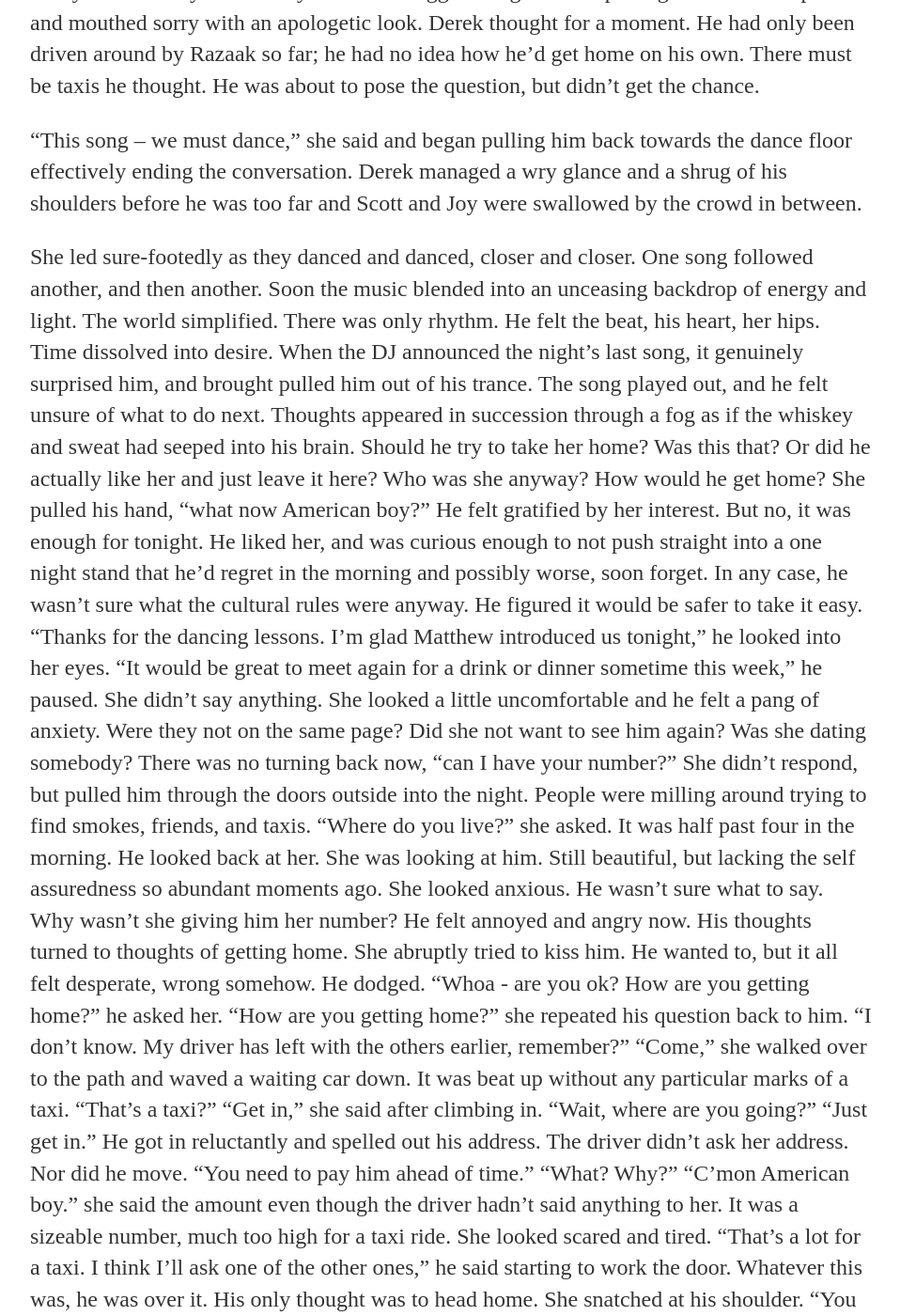
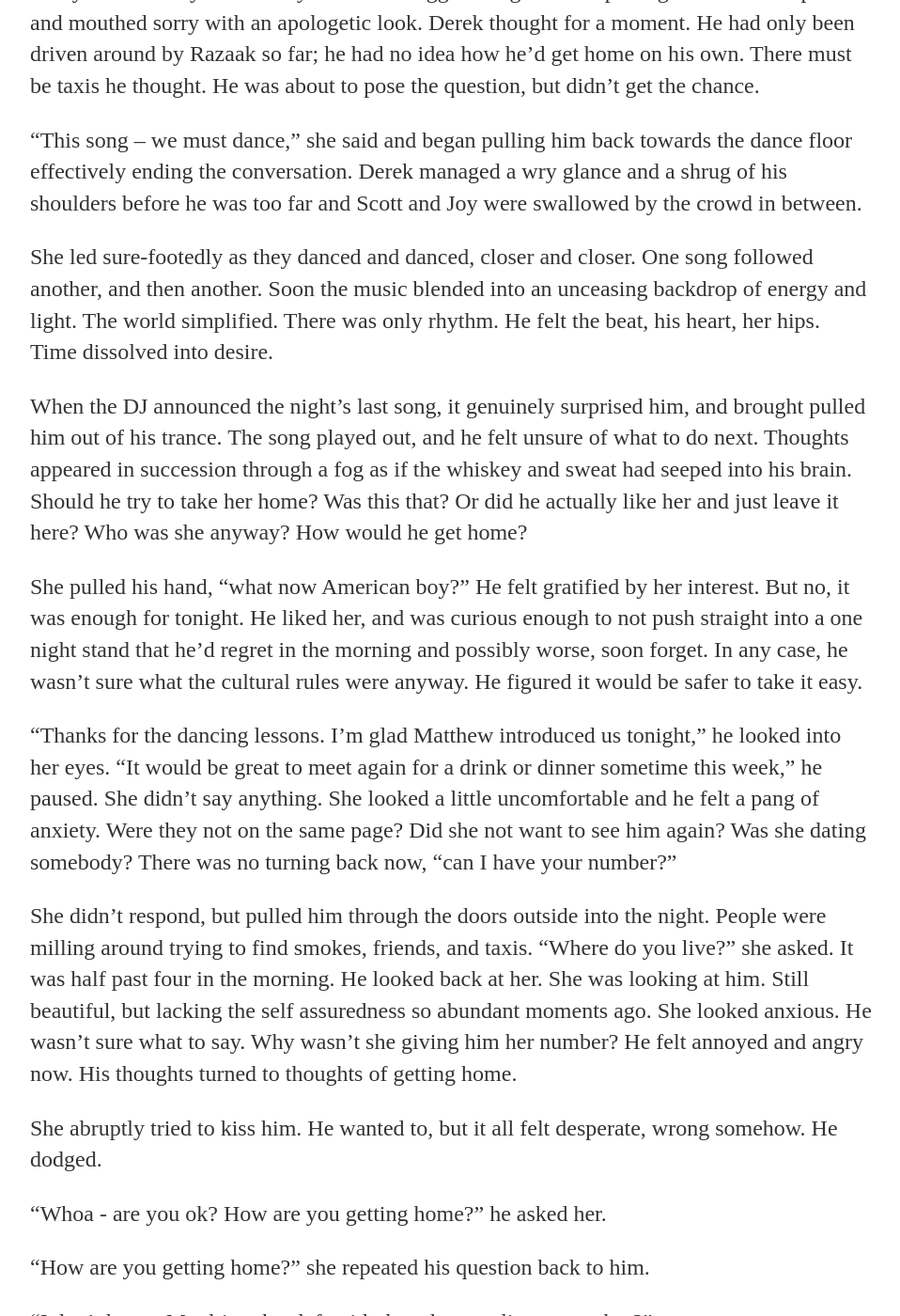
Before and after one commit to sgsen/sgsen.github.io, a Jekyll site: the page built from _posts/2016-10-03-Nasi.md, in a window 1280 px wide and 1400 px high, scrolled down 4732 px. Shown: the whole window at 94% size, without its empty margins (160-1118 px from the left). Built offline with Jekyll 4.4.1, drawn with Linux system fonts in a browser that asks for light colours; comment, search, counter and statistics services are not loaded; some of the changed text lies outside the part shown.

Commit message:
edits Nasi

```diff
--- a/_posts/2016-10-03-Nasi.md
+++ b/_posts/2016-10-03-Nasi.md
@@ -64,7 +65,8 @@
 “Having fun I see?” said Scott knowingly.“Who’s your new friend?” He reached over his hand. “Hello.” She nodded and took his hand, but didn’t say anything. “Listen, Dobby, Joy here is about done. I think a few of us will head back shortly with Razak. I assume you’ll find your own way home?”Joy made an exaggerated gesture of putting her head on a pillow and mouthed sorry with an apologetic look. Derek thought for a moment. He had only been driven around by Razaak so far; he had no idea how he’d get home on his own. There must be taxis he thought. He was about to pose the question, but didn’t get the chance.
 
 “This song -- we must dance,” she said and began pulling him back towards the dance floor effectively ending the conversation. Derek managed a wry glance and a shrug of his shoulders before he was too far and Scott and Joy were swallowed by the crowd in between.
-<p style="text-align:left;">She led sure-footedly as they danced and danced, closer and closer. One song followed another, and then another. Soon the music blended into an unceasing backdrop of energy and light. The world simplified. There was only rhythm. He felt the beat, his heart, her hips. Time dissolved into desire.
+
+She led sure-footedly as they danced and danced, closer and closer. One song followed another, and then another. Soon the music blended into an unceasing backdrop of energy and light. The world simplified. There was only rhythm. He felt the beat, his heart, her hips. Time dissolved into desire.
 
 When the DJ announced the night’s last song, it genuinely surprised him, and brought pulled him out of his trance. The song played out, and he felt unsure of what to do next. Thoughts appeared in succession through a fog as if the whiskey and sweat had seeped into his brain. Should he try to take her home? Was this that? Or did he actually like her and just leave it here? Who was she anyway? How would he get home?
 
```
Also changed, not shown: other parts of _posts/2016-10-03-Nasi.md (+2 -1 lines).
